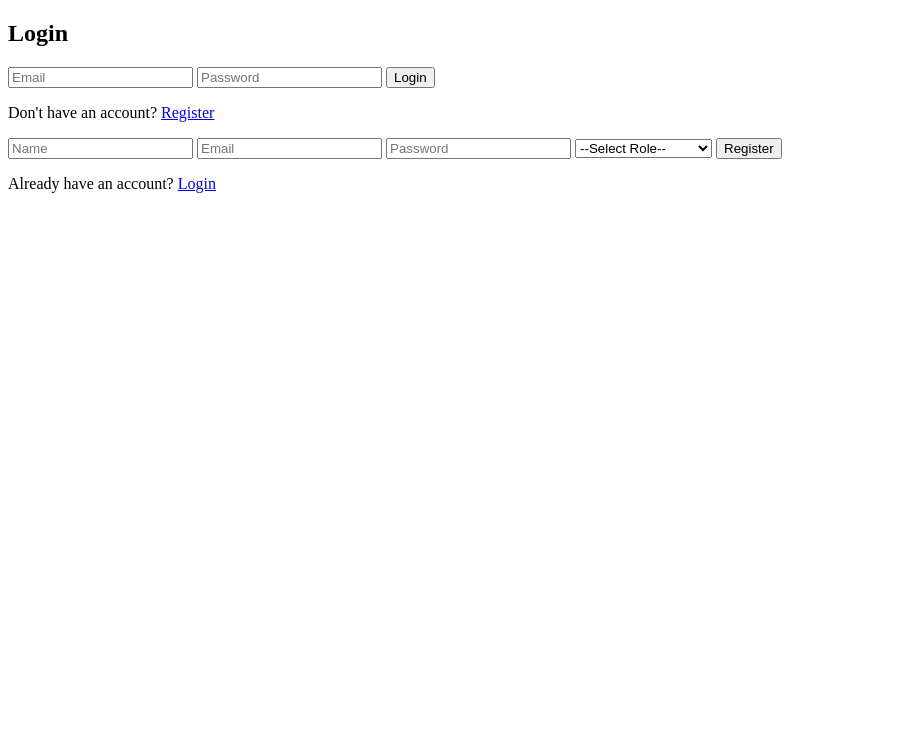
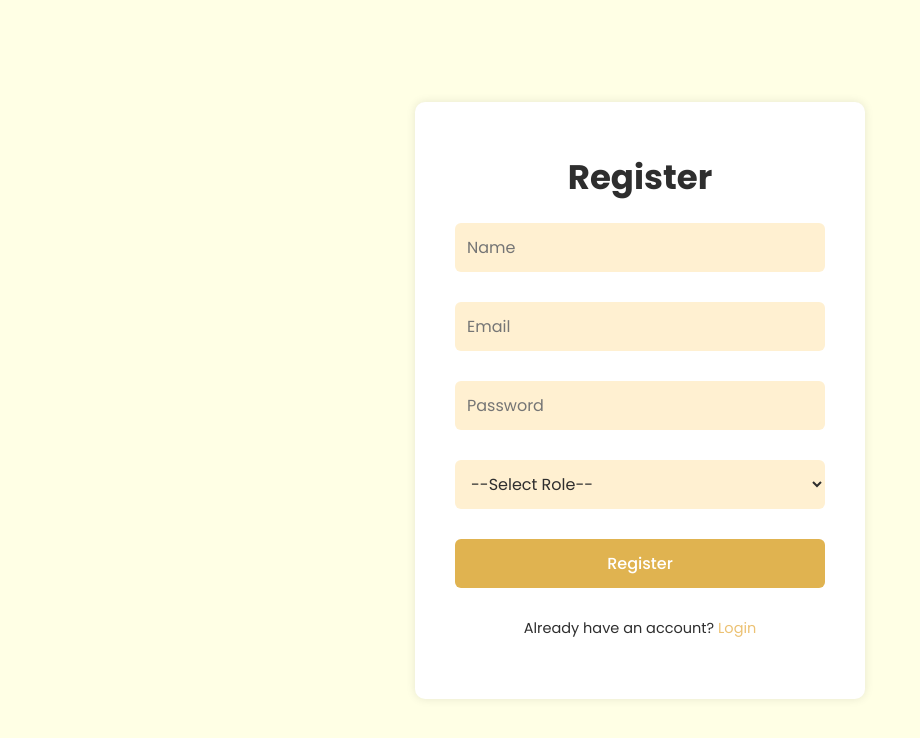
Before and after one commit to Mohammad-Fares/SENG-project, a plain HTML site: page frontend/index.html in a window 1280 px wide. Shown: the whole page, without its empty margins (0-920 px from the left). Drawn offline with Linux system fonts and the light colour scheme.

Commit message:
stlying login/register page complete (v0.2)
Styled the main log/register page along with implementing active forms for either login or register

```diff
--- a/frontend/index.html
+++ b/frontend/index.html
@@ -4,10 +4,11 @@
     <meta charset="UTF-8">
     <meta name="viewport" content="width=device-width, initial-scale=1.0">
     <title>Ttr_cntr</title>
+    <link rel="stylesheet" href="style.css">
 </head>
 <body>
     <div class="main">
-        <div class="form_box active" id="login_form">
+        <div class="form_box " id="login_form">
             <form action="#">
                 <h2>Login</h2>
                 <input type="email" name="email" placeholder="Email" required>
@@ -17,12 +18,13 @@
             </form>
         </div>
 
-        <div class="form_box" id="register_form">
+        <div class="form_box active" id="register_form">
             <form action="#">
+                <h2>Register</h2>
                 <input type="text" name="name" placeholder="Name" required>
                 <input type="email" name="email" placeholder="Email" required>
                 <input type="password" name="password" placeholder="Password" required>
-                <select name="role" required>
+                <select id="drop" name="role" required>
                     <option value="">--Select Role--</option>
                     <option value="student">Student</option>
                     <option value="tutor">Tutor/Tuition center</option>
--- a/frontend/style.css
+++ b/frontend/style.css
@@ -0,0 +1,83 @@
+@import url('https://fonts.googleapis.com/css2?family=Poppins:wght@400;500;700&display=swap');
+
+* {
+    margin: 0;
+    padding: 0;
+    box-sizing: border-box;
+    font-family: "Poppins", serif;
+}
+
+body{
+    display: flex;
+    justify-content: center;
+    align-items:  center;
+    min-height: 100vh;
+    background: rgb(255, 255, 229);
+    color: rgb(46, 46, 46);
+}
+
+.main {
+    margin: 0 15px;
+}
+
+.form_box{
+    width: 100%;
+    max-width: 450px;
+    padding: 50px 40px;
+    background: rgb(255, 255, 255);
+    border-radius: 10px;
+    box-shadow: 0 0 10px rgba(0, 0, 0, 0.1);
+    display: none;
+}
+
+.form_box.active{
+    display: block;
+}
+
+h2{
+    font-size: 34px;
+    text-align: center;
+    margin-bottom: 20px;
+}
+
+input,
+select{
+    width: 100%;
+    padding: 12px;
+    background: rgb(255, 240, 209);
+    border-radius: 6px;
+    border: none;
+    outline: none;
+    font-size: 16px;
+    color: rgb(46, 46, 46);
+    margin-bottom: 30px;
+
+}
+
+button {
+    width: 100%;
+    padding: 12px;
+    background:
+    #e0b350;
+    border-radius: 6px;
+    border: none;
+    cursor: pointer;
+    font-size: 16px;
+    color: #fff;
+    font-weight: 500;
+    margin-bottom: 30px;
+    transition: 0.5s;
+}
+
+p{
+    font-size: 14.5px; text-align: center;
+    margin-bottom: 10px;
+}
+p a{
+    color:
+    #ecc274;
+    text-decoration: none;
+}
+p a:hover {
+    text-decoration: underline;
+}
```
